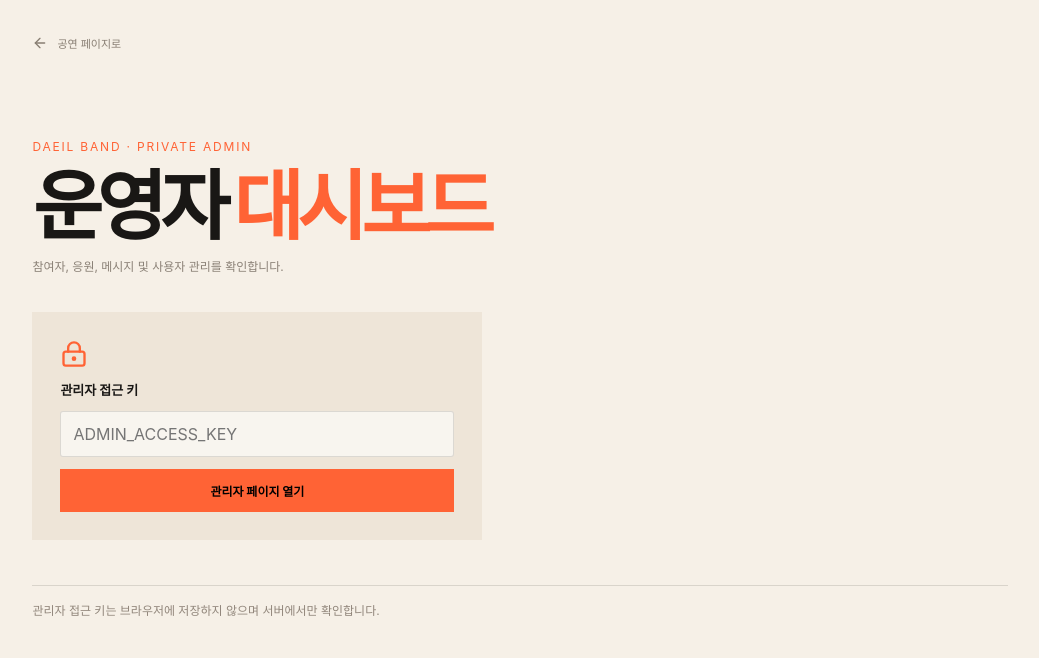
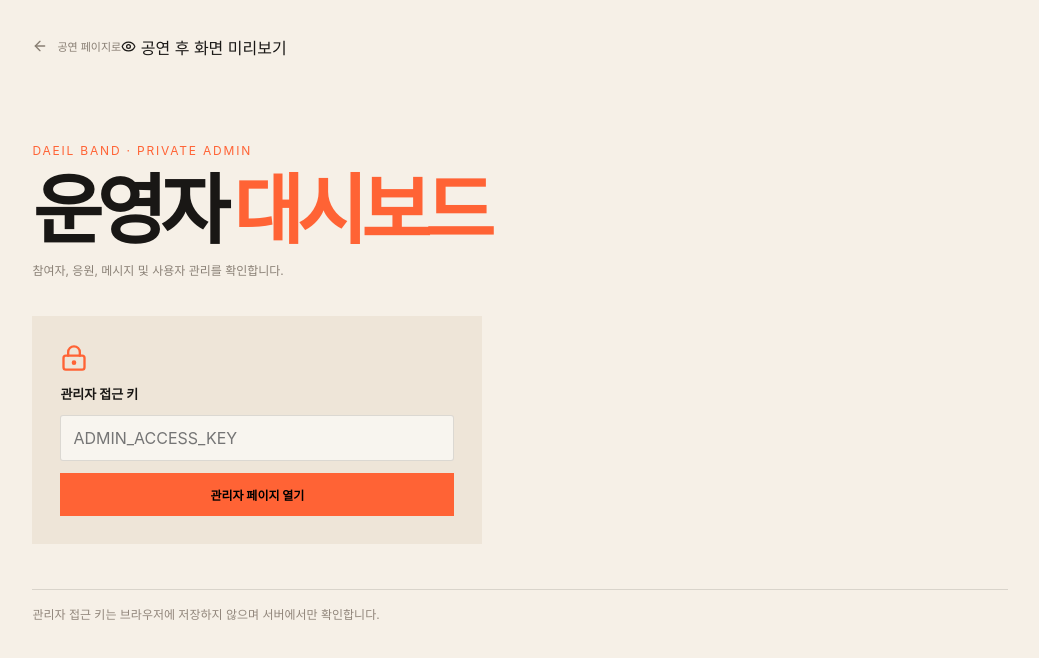
Before and after one commit to BaeDoge/nextjs-band-concert-webpage, a Next.js app: page /host in a window 1280 px wide. Shown: the top 658 px of the page, without its empty margins (120-1159 px from the left). Built offline with nearby package versions, Linux system fonts and the light colour scheme; a web font is replaced by a local one.

Commit message:
Add archive preview link to host page

```diff
--- a/app/host/page.js
+++ b/app/host/page.js
@@ -1,7 +1,7 @@
 "use client";
 import {useMemo,useState} from "react";
 import Link from "next/link";
-import {ArrowLeft,LockKeyhole,Send,CheckCircle2,RefreshCw,Trash2,Heart,Users,MessageSquare,ShieldBan,ShieldCheck,Search} from "lucide-react";
+import {ArrowLeft,Eye,LockKeyhole,Send,CheckCircle2,RefreshCw,Trash2,Heart,Users,MessageSquare,ShieldBan,ShieldCheck,Search} from "lucide-react";
 
 const emojiLabels={"🔥":"불꽃","👏":"박수","💛":"하트","🎸":"기타","🐈":"고양이","✨":"반짝"};
 
@@ -122,7 +122,7 @@ export default function HostPage(){
  const maxCheer=Math.max(1,...cheerRows.map(([,count])=>Number(count)));
 
  return <main className="host host-dashboard">
-  <Link href="/" className="host-back"><ArrowLeft size={16}/> 공연 페이지로</Link>
+  <div className="host-top-links"><Link href="/" className="host-back"><ArrowLeft size={16}/> 공연 페이지로</Link><Link href="/?preview=after" className="host-preview-link"><Eye size={15}/> 공연 후 화면 미리보기</Link></div>
   <header><small>DAEIL BAND · PRIVATE ADMIN</small><h1>운영자 <em>대시보드</em></h1><p>참여자, 응원, 메시지 및 사용자 관리를 확인합니다.</p></header>
   {!ok?
    <form className="host-login" onSubmit={event=>{event.preventDefault();load();}}>
```
